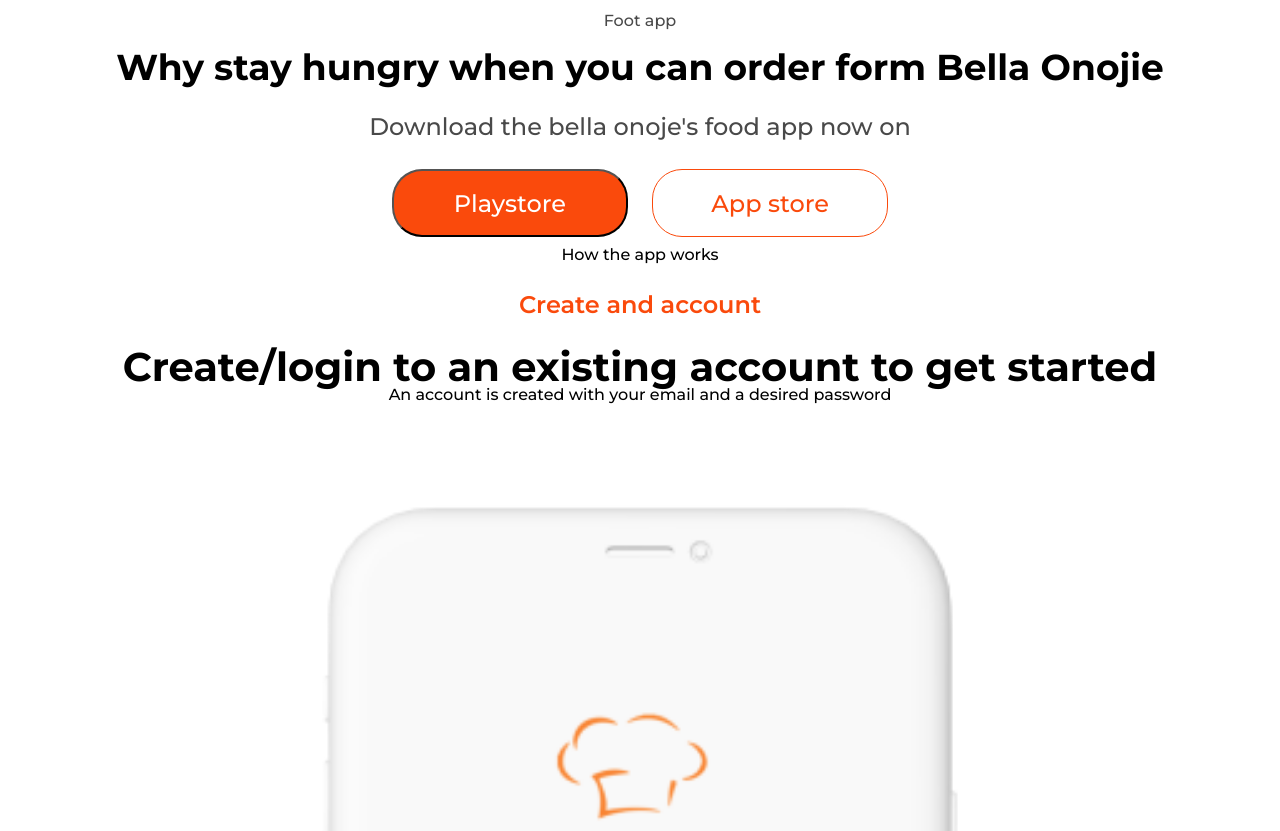
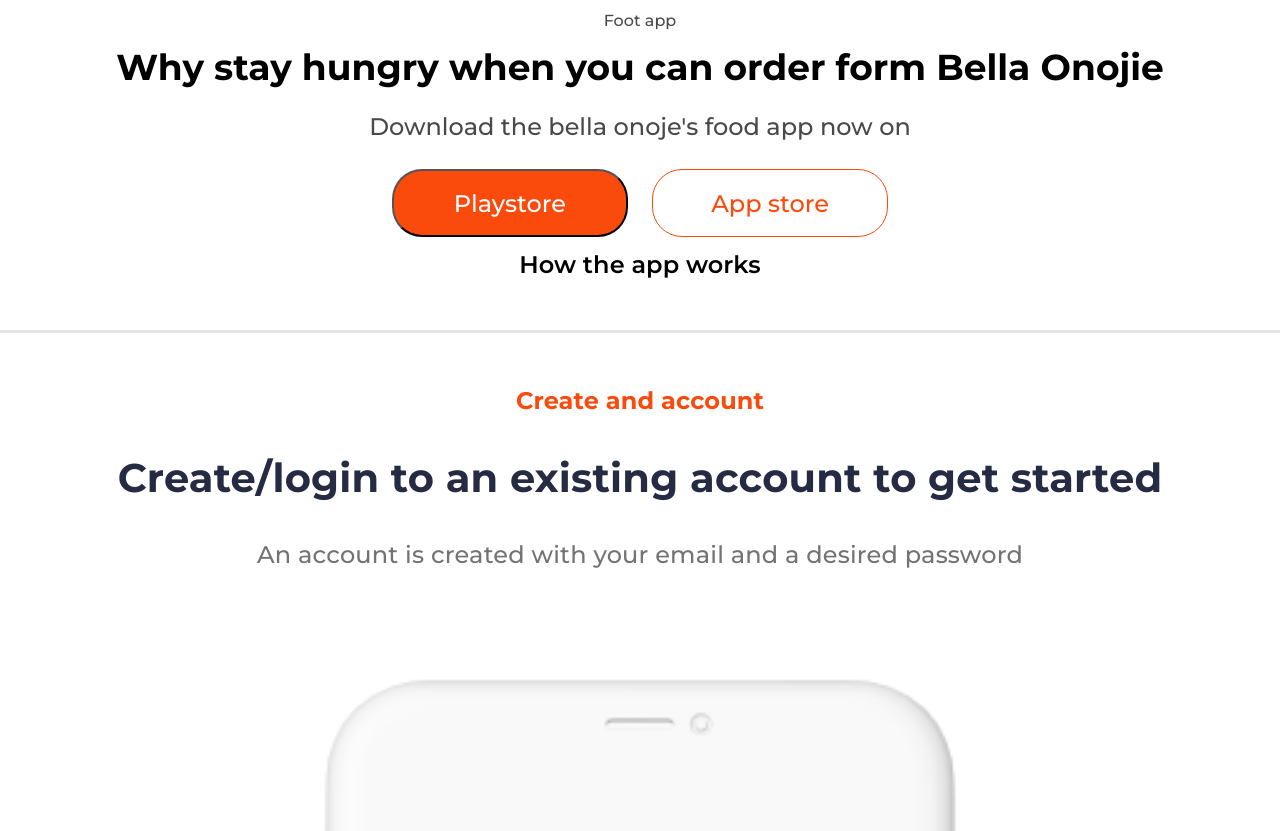
Before and after one commit to kozubslava/bella, a plain HTML site: page index.html in a window 1280 px wide. Shown: the part 109-940 px from the top of the page. Drawn offline with Linux system fonts and the light colour scheme.

Commit message:
add blok info

```diff
--- /dev/null
+++ b/css/general.css
@@ -0,0 +1,37 @@
+*{
+  box-sizing: border-box;
+  font-family: 'Montserrat', sans-serif;
+}
+
+/* body{
+  overflow: hidden;
+} */
+
+.container {
+  max-width: 1330px;
+  margin: auto;
+}
+
+
+.btn-pleystore{
+  background-color:#FA4A0C;
+  color: white;
+  width: 236px;
+  height: 68px;
+  border-radius: 30px;
+  padding: 16px;
+  font-size: 24px;
+  margin: 10px;
+}
+
+.btn-app{
+  width: 236px;
+  height: 68px;
+  color:#FA4A0C;
+  background-color: white;
+  border: 1px solid #FA4A0C;
+  border-radius: 30px;
+  padding: 16px;
+  font-size: 24px;
+  margin: 10px;
+}
--- /dev/null
+++ b/css/header.css
@@ -0,0 +1,21 @@
+.header{
+  height: 112px;
+  padding: 15px 16px;
+  display: flex;
+  justify-content: space-between;
+  align-items: center;
+}
+
+.menu{
+  height: 16px;
+  width: 20px;
+  display: flex;
+  flex-direction: column;
+  justify-content: space-between;
+}
+
+span{
+  background-color: rgb(143, 133, 133);
+  height: 2px;
+  width: 20px;
+}
--- /dev/null
+++ b/css/hero.css
@@ -0,0 +1,43 @@
+.hero {
+  display: flex;
+  flex-direction: column;
+  text-align: center;
+  /* background-image: url('../images/hero.png');
+  background-position: center;
+  background-size: cover;
+  position: relative; */
+}
+
+/* .hero::after{
+  content: '';
+  display: block;
+  width: 100%;
+  height: 100%;
+  background: rgba(23,16,16, 0.6);
+  position: absolute;
+  top: 0;
+  left: 0;
+}
+
+.hero .content{
+  position: relative;
+  z-index: 2;
+} */
+
+.hero .main-title{
+  font-size: 16px;
+  padding: 10px;
+  color: rgb(73, 73, 73);
+}
+
+.hero .description{
+  font-size: 36px;
+  padding: 10px;
+  font-weight: 700;
+}
+
+.hero .inorm{
+  font-size: 24px;
+  padding: 20px;
+  color: rgb(73, 73, 73);
+}
--- /dev/null
+++ b/css/info.css
@@ -0,0 +1,70 @@
+
+.info{
+  display: flex;
+  flex-direction: column;
+  align-items: center;
+  padding: 0 28px;
+}
+
+.info-title{
+  font-size: 24px;
+  font-style: normal;
+  font-weight: 600;
+  line-height: 36px;
+  letter-spacing: 0.1px;
+  padding-bottom: 50px;
+  margin-bottom: 50px;
+  text-align: center;
+  position: relative;
+}
+
+.info-title::before{
+  content: "";
+  display: block;
+  height: 3px;
+  width: 100vw;
+  background-color:#E4E4E4;
+  position: absolute;
+  bottom: 0;
+  left: calc(50% - 50vw);
+}
+
+.article {
+  display: flex;
+  flex-direction: column;
+  text-align: center;
+
+}
+
+
+.article .title{
+  font-size: 24px;
+  font-weight: 700;
+  line-height: 36px;
+  letter-spacing: 0.1px;
+  color: #FA4A0C;
+  margin-bottom: 30px;
+}
+
+.article .description{
+  color:#252B42;
+  font-size: 40px;
+  font-weight: 700;
+  line-height: 57px;
+  letter-spacing: 0.2px;
+  margin-bottom: 30px;
+}
+
+.article .sub-description{
+  color:  #737373;
+  font-size: 24px;
+  font-weight: 500;
+  line-height: 38px;
+  letter-spacing: 0.2px;
+  padding: 0 50px;
+
+}
+
+.article .image{
+  max-width: 100%;
+}
--- a/css/style.css
+++ b/css/style.css
@@ -1,114 +1,5 @@
-*{
-  box-sizing: border-box;
-  font-family: 'Montserrat', sans-serif;
-}
-
-.header{
-  height: 112px;
-  padding: 15px 16px;
-  display: flex;
-  justify-content: space-between;
-  align-items: center;
-
-
-}
-
-
-.menu{
-
-  height: 16px;
-  width: 20px;
-  display: flex;
-  flex-direction: column;
-  justify-content: space-between;
-}
-
-span{
-  background-color: rgb(143, 133, 133);
-  height: 2px;
-  width: 20px;
-}
-
-.hero{
-  display: flex;
-  flex-direction: column;
-  text-align: center;
-}
-
-.main-title{
-  font-size: 16px;
-  padding: 10px;
-  color: rgb(73, 73, 73);
-}
-
-.description{
-  font-size: 36px;
-  padding: 10px;
-  font-weight: 700;
-}
-
-.inorm{
-  font-size: 24px;
-  padding: 20px;
-  color: rgb(73, 73, 73);
-
-}
-
-.btn-pleystore{
-  background-color:#FA4A0C;
-  color: white;
-  width: 236px;
-  height: 68px;
-  border-radius: 30px;
-  padding: 16px;
-  font-size: 24px;
-  margin: 10px;
-}
-
-.btn-app{
-  width: 236px;
-  height: 68px;
-  color:#FA4A0C;
-  background-color: white;
-  border: 1px solid #FA4A0C;
-  border-radius: 30px;
-  padding: 16px;
-  font-size: 24px;
-  margin: 10px;
-}
-
-.info{
-  display: flex;
-  flex-direction: column;
-  align-items: center;
-  padding: 0 28px;
-}
-
-.info-title{
-  font-size: 24px;
-
-}
-.create-account,
-.shopping {
-  display: flex;
-  flex-direction: column;
-  text-align: center;
-}
-.title-create-account,
-.shopping-title{
-  font-size: 24px;
-  font-weight: 600;
-  color: #FA4A0C;
-  padding: 30px;
-}
-
-.fcreate-irst-step,
-.shopping-options-1{
-  font-size:40px;
-  font-weight: 700;
-}
-
-.create-second-step,
-.shopping-options-1{
-  font-size: 24px;
-}
+@import url('reset.css');
+@import url('general.css');
+@import url('header.css');
+@import url('hero.css');
+@import url('info.css');
--- a/index.html
+++ b/index.html
@@ -7,20 +7,26 @@
   <link rel="preconnect" href="https://fonts.googleapis.com">
   <link rel="preconnect" href="https://fonts.gstatic.com" crossorigin>
   <link href="https://fonts.googleapis.com/css2?family=Montserrat:wght@500;600;700&display=swap" rel="stylesheet">
-  <link rel="stylesheet" href="./css/reset.css">
   <link rel="stylesheet" href="./css/style.css">
 </head>
 <body>
-  <header class="header">
+  <header>
+    <div class="container">
+      <div class="header">
         <img src="./images/Bella logo .png" alt="">
         <div  class="menu">
           <span ></span>
           <span ></span>
           <span ></span>
         </div>
+      </div>
+    </div>
+
   </header>
   <main>
     <section class="hero">
+      <div class="container">
+        <div class="content">
           <h1 class="main-title">Foot app</h1>
           <p class="description">
             Why stay hungry when you can order form Bella Onojie
@@ -32,7 +38,8 @@
             <button class="btn-pleystore">Playstore</button>
             <button class="btn-app">App store</button>
           </div>
-
+        </div>
+      </div>
     </section>
 
     <!-- <div>
@@ -40,27 +47,35 @@
       <img src="./images/Rectangle (4).png" alt="">
     </div>-->
     <section class="info">
-      <h2 class="infi-title">How the app works</h2>
-      <article class="create-account">
-        <h3 class="title-create-account">Create and account</h3>
-        <p class="fcreate-irst-step">
+      <div class="container">
+        <h2 class="info-title">How the app works</h2>
+        <article class="article">
+          <div class="content">
+            <h3 class="title">Create and account</h3>
+            <p class="description">
               Create/login to an existing account to get started
             </p>
-        <p class="screate-econd-step">
+            <p class="sub-description">
               An account is created with your email and a desired password
             </p>
-        <img src="./images/Rectangle 2.png" alt="">
+          </div>
+
+          <img class="image" src="./images/Rectangle 2.png" alt="login page">
         </article>
-      <!-- <article class="shopping">
-        <h3 class="shopping-title">Explore while shopping</h3>
-        <p class="shopping-options-1">
+        <article class="article">
+          <div class="content">
+            <h3 class="title">Explore while shopping</h3>
+            <p class="description">
               Shop for your favorites meal as e dey hot.
             </p>
-        <p class="shopping-options-2">
-          shop for your favorites meals or drinks and enjoy while doing it.
+            <p class="sub-description">
+              shop for your favorites meals or drinks and enjoy while doing
             </p>
-        <img src="./images/Rectangle (1).png" alt="">
-      </article> -->
+          </div>
+
+          <img class="image" src="./images/Rectangle (1).png" alt="login page">
+        </article>
+      </div>
     </section>
   </main>
 </body>
```
Also changed, not shown: 1 other file. Lines whose indentation alone changed are shown as unchanged.
